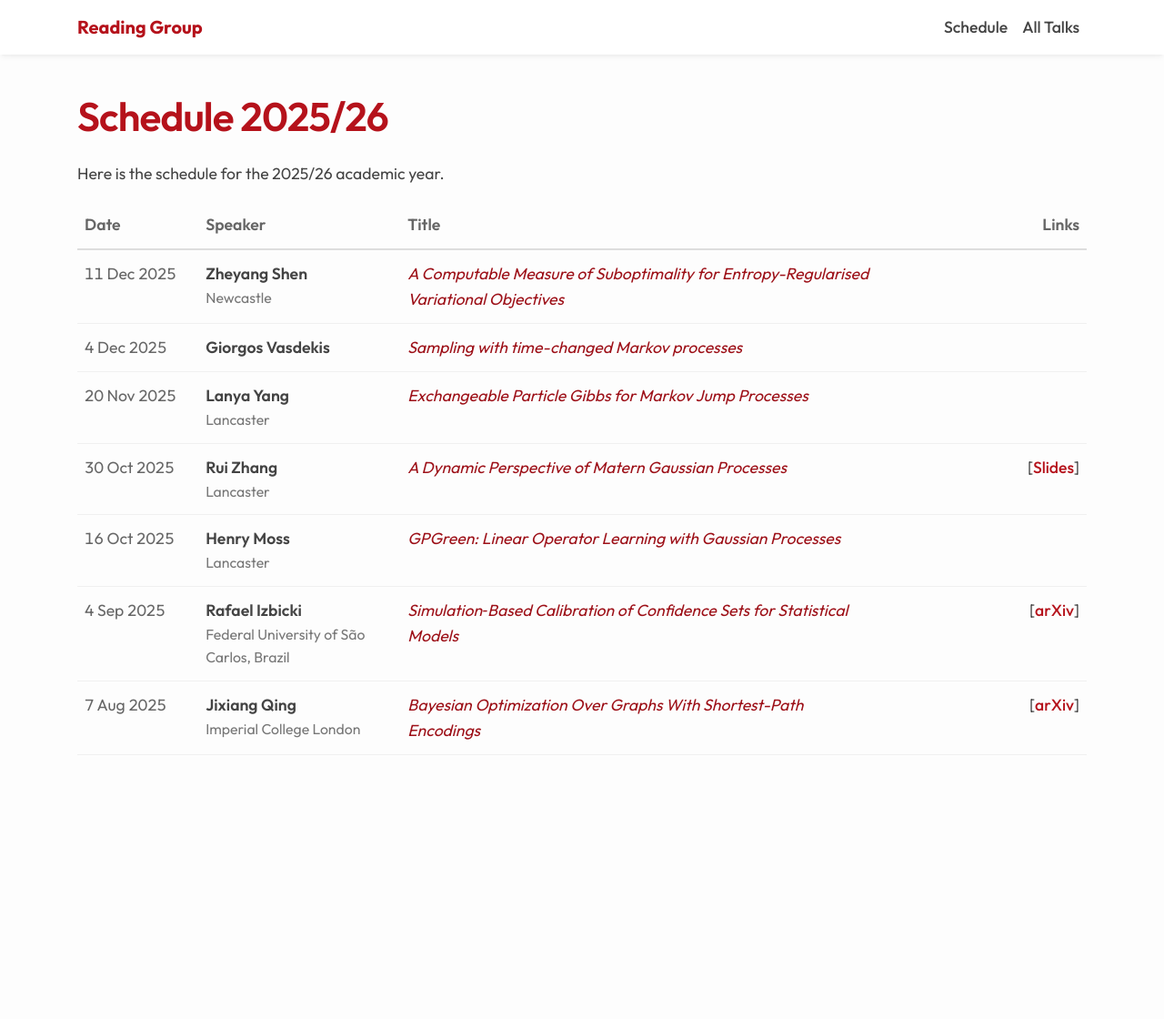
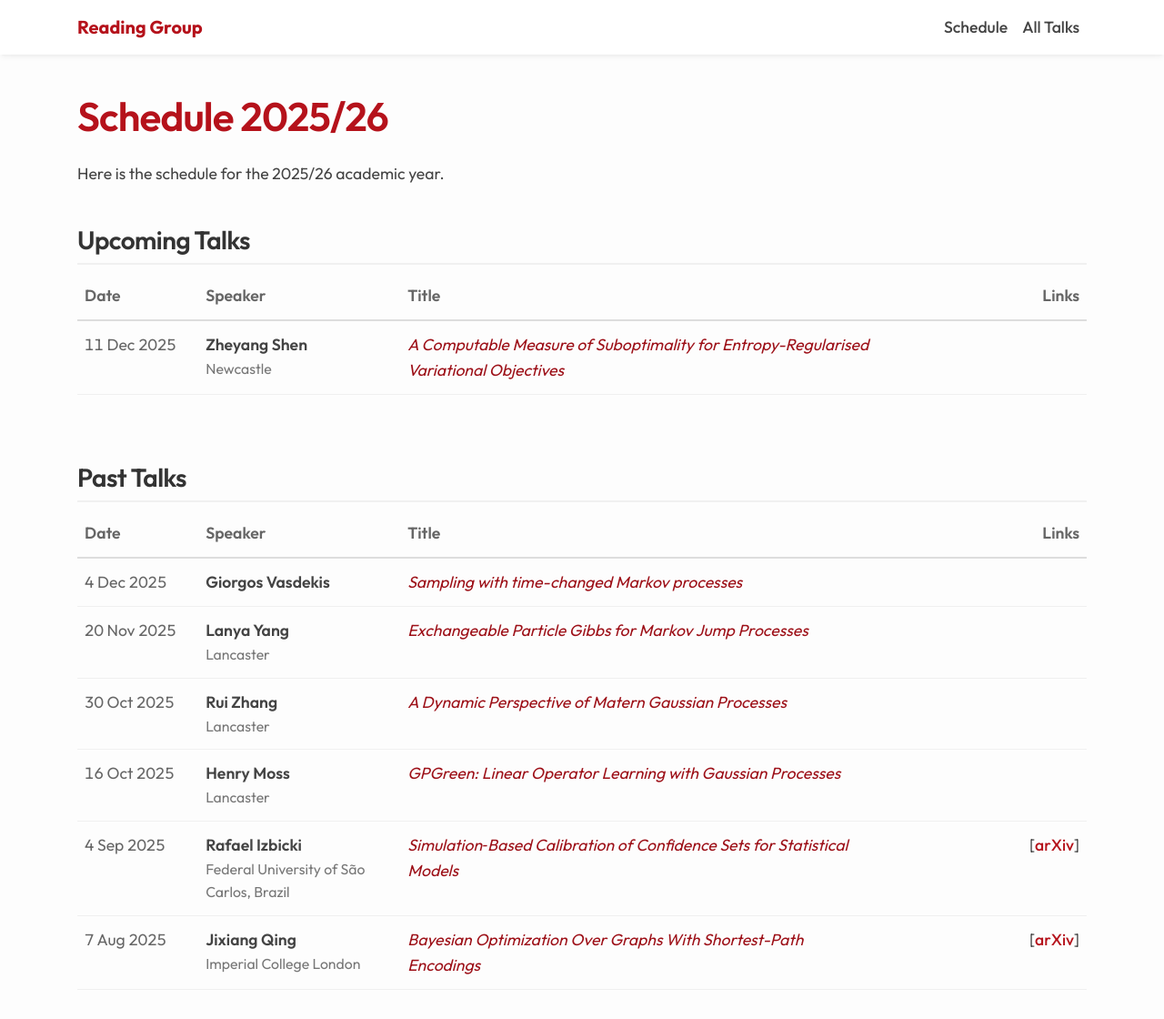
Before and after one commit to LU-CSML/lu-csml.github.io, a Jekyll site: the page built from schedule.md, in a window 1280 px wide and 1120 px high. Shown: the whole window at 91% size. Built offline with Jekyll 4.4.1, drawn with Linux system fonts in a browser that asks for light colours.

Commit message:
feat: Separate talk schedule into upcoming and past sections, sourcing data from a new YAML file.

```diff
--- a/_data/talks.yml
+++ b/_data/talks.yml
@@ -27,7 +27,7 @@
   speaker: Rui Zhang
   affiliation: Lancaster
   title: A Dynamic Perspective of Matern Gaussian Processes
-  slides: https://arxiv.org/pdf/2509.26005
+  arxiv: https://arxiv.org/pdf/2509.26005
 
 - date: 2025-10-16
   speaker: Henry Moss
--- a/schedule.md
+++ b/schedule.md
@@ -9,8 +9,29 @@ Here is the schedule for the 2025/26 academic year.
 
 {% assign current_date = "now" | date: "%Y-%m-%d" %}
 {% assign academic_year_start = "2025-08-01" %}
-{% assign sorted_talks = site.data.talks | sort: "date" | reverse %}
 
+<!-- Sort ascending for Upcoming (Next talk first) -->
+
+{% assign talks_asc = site.data.talks | sort: "date" %}
+
+<!-- Sort descending for Past (Recent talk first) -->
+
+{% assign talks_desc = site.data.talks | sort: "date" | reverse %}
+
+<!-- UPCOMING TALKS SECTION -->
+
+{% assign has_upcoming = false %}
+{% for talk in talks_asc %}
+{% assign talk_date = talk.date | date: "%Y-%m-%d" %}
+{% if talk_date >= current_date %}
+{% assign has_upcoming = true %}
+{% break %}
+{% endif %}
+{% endfor %}
+
+{% if has_upcoming %}
+
+<h2>Upcoming Talks</h2>
 <div class="table-responsive">
   <table class="talk-table">
     <thead>
@@ -22,9 +43,9 @@ Here is the schedule for the 2025/26 academic year.
       </tr>
     </thead>
     <tbody>
-      {% for talk in sorted_talks %}
+      {% for talk in talks_asc %}
         {% assign talk_date = talk.date | date: "%Y-%m-%d" %}
-        {% if talk_date >= academic_year_start %}
+        {% if talk_date >= current_date %}
           <tr>
             <td class="talk-date-col">{{ talk.date | date: "%-d %b %Y" }}</td>
             <td class="talk-speaker-col">
@@ -40,7 +61,6 @@ Here is the schedule for the 2025/26 academic year.
               {% if talk.slides %}
                  [<a href="{{ talk.slides }}">Slides</a>]
               {% endif %}
-
               {% if talk.link %}
                  [<a href="{{ talk.link }}">{{ talk.link_text | default: "Link" }}</a>]
               {% endif %}
@@ -51,3 +71,47 @@ Here is the schedule for the 2025/26 academic year.
     </tbody>
   </table>
 </div>
+{% endif %}
+
+<!-- PAST TALKS SECTION -->
+<h2>Past Talks</h2>
+<div class="table-responsive">
+  <table class="talk-table">
+    <thead>
+      <tr>
+        <th class="talk-date-col">Date</th>
+        <th class="talk-speaker-col">Speaker</th>
+        <th class="talk-title-col">Title</th>
+        <th class="talk-links-col">Links</th>
+      </tr>
+    </thead>
+    <tbody>
+      {% for talk in talks_desc %}
+        {% assign talk_date = talk.date | date: "%Y-%m-%d" %}
+        <!-- Logic: Must be after Aug 2025 BUT before Today -->
+        {% if talk_date >= academic_year_start and talk_date < current_date %}
+          <tr>
+            <td class="talk-date-col">{{ talk.date | date: "%-d %b %Y" }}</td>
+            <td class="talk-speaker-col">
+              {{ talk.speaker }}
+              {% if talk.affiliation %}
+                <span class="talk-affiliation">{{ talk.affiliation }}</span>
+              {% endif %}
+            </td>
+            <td class="talk-title-col">
+              <em>{{ talk.title }}</em>
+            </td>
+            <td class="talk-links-col">
+              {% if talk.slides %}
+                 [<a href="{{ talk.slides }}">Slides</a>]
+              {% endif %}
+              {% if talk.link %}
+                 [<a href="{{ talk.link }}">{{ talk.link_text | default: "Link" }}</a>]
+              {% endif %}
+            </td>
+          </tr>
+        {% endif %}
+      {% endfor %}
+    </tbody>
+  </table>
+</div>
```
